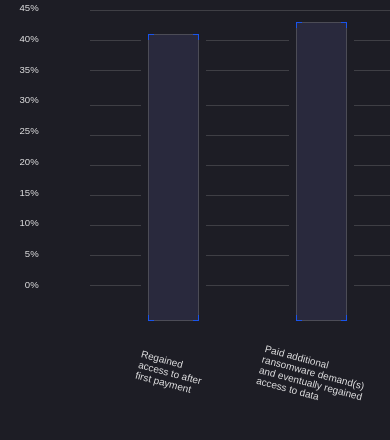
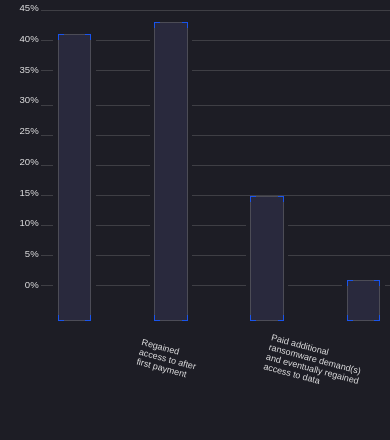
Before and after one commit to ShafeequrRehman/consequence-of-ransomware-attacks, a plain HTML site: page index.html in a window 390 px wide. Shown: the top 440 px of the page. Drawn offline with Linux system fonts and the light colour scheme.

Commit message:
Update index.html

```diff
--- a/index.html
+++ b/index.html
@@ -51,8 +51,8 @@
     .chart-container3 {
       position: relative;
       height: 300px;
-      padding-left: 60px;
-      padding-right: 40px;
+      padding-left: 1%;
+      padding-right: 1%;
       padding-bottom: 20px;
 
     }
@@ -72,17 +72,25 @@
       justify-content:space-between;
     }
 
+  .bars3 {
+      display: flex;
+      justify-content: space-around;
+      align-items: flex-end;
+      height: 100%;
+      width: calc(100% - -12%);
+        padding-left: 1%;
+        padding-right: 1%;
 
+    }
     .x-axis-labels3 {
       position: absolute;
-      bottom: -90px;
-      left: 7%;
-      display: flex;
-    text-wrap:wrap;
-      justify-content: space-around;
-      width: calc(110% - 24%); /*Adjust for padding*/
-      font-size: 0.7rem;
-      color: rgba(255, 255, 255, 0.863);
+    bottom: -60px;
+    left: 87px !important;
+    display: flex;
+    text-wrap: wrap;
+    justify-content: space-around;
+    width: calc(110% - -198px);
+    font-size: 0.7rem;
     }
     .textangle{
       transform: rotate(15deg);
@@ -90,14 +98,7 @@
     .textangle-yaxis{
       transform: rotate(90deg);
     }
-    .bars3 {
-      display: flex;
-      justify-content: space-around;
-      align-items: flex-end;
-      height: 100%;
-      padding-left: 10px;
-      padding-right: 10px;
-    }
+
     .bar3 {
       flex: 1;
       max-width: 75%;
@@ -227,35 +228,7 @@
       padding-bottom: 0px;
       background-color:#1d1d25; /* Static semi-transparent background */
     }
-    .grid-line3 {
-    position: absolute !important;
-    left: 80px;
-    width: calc(95% - -235px) !important; /* Match chart container width */
-    height: 0.5px;
-    background-color: #afafaf3b; /* Line color */
-    /* position: relative !important; */
-    z-index: 0 !important;
-  }
-  .bars3 {
-      display: flex;
-      justify-content: space-around;
-      align-items: flex-end;
-      height: 100%;
-      width: calc(100% - -340px);
-      padding-left: 20px;
-      padding-right: 10px;
-    }
-    .x-axis-labels3 {
-      position: absolute;
-    bottom: -60px;
-    left: 87px !important;
-    display: flex
-;
-    text-wrap: wrap;
-    justify-content: space-around;
-    width: calc(110% - -198px);
-    font-size: 0.7rem;
-    }
+
     .grid-line-3m3 {
     bottom: 130px; /* 80% height for $3 Million */
   }
@@ -267,9 +240,7 @@
   .grid-line-1m3 {
     bottom: 40px; /* 26.67% height for $1 Million */
   }
-  .font-mobile3{
-    font-size: x-small;
-  }
+
   }
 
     @keyframes border-move  {
@@ -327,8 +298,8 @@
     }
     .grid-line3 {
     position: absolute !important;
-    left: 70px;
-    width: calc(95% - 60px); /* Match chart container width */
+    left: 6%;
+    width: calc(95% - -5%) ; /* Match chart container width */
     height: 0.5px;
     background-color: #afafaf3b; /* Line color */
     /* position: relative !important; */
```
